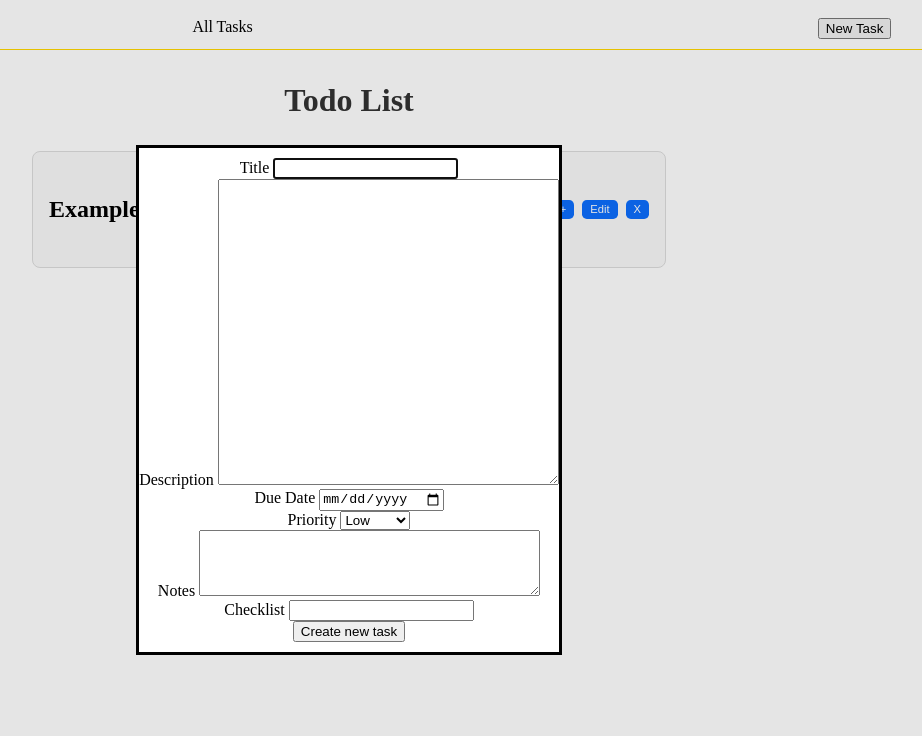
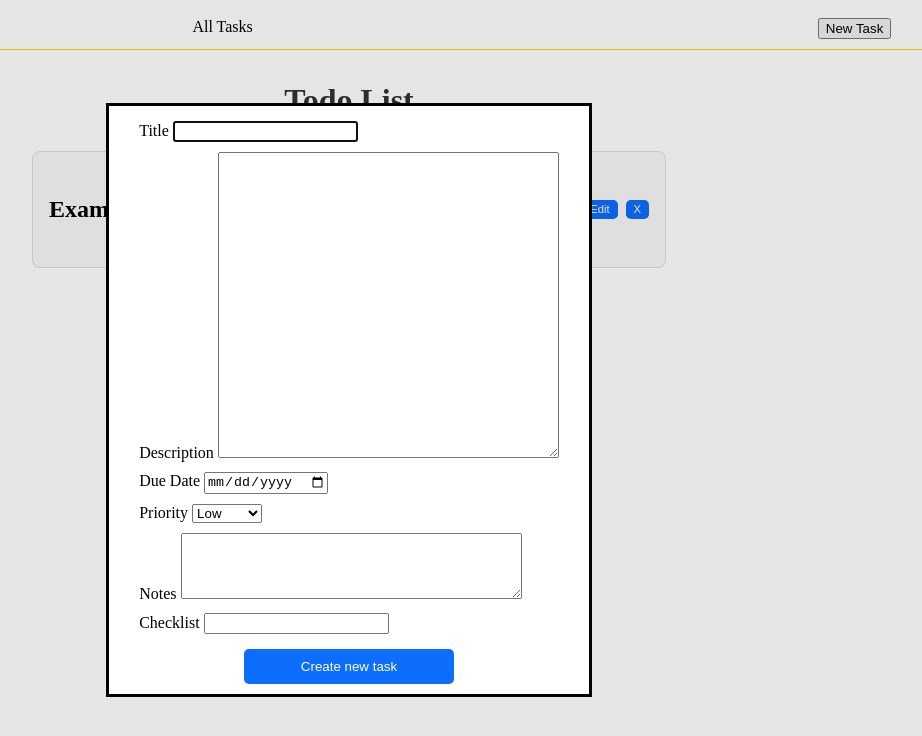
Before and after one commit to AleixMJ/TOP---Project-Todo-List, a website built with webpack: page src/index.html in a window 1280 px wide. Both pictures are taken after a click on the button "New Task". Shown: the whole page, without its empty margins (291-1213 px from the left). Built offline with nearby package versions, Linux system fonts and the light colour scheme.

Commit message:
fixed the modal for not showing the css properties

```diff
--- a/src/styles.css
+++ b/src/styles.css
@@ -13,19 +13,19 @@ nav {
   padding: 10px 0;
 }
 
-#newTask {
+#newTask-form {
   display: flex;
   flex-direction: column;
   margin-left: 30px;
   margin-right: 30px;
 }
 
-#newTask div {
+#newTask-form div {
   padding: 5px 0;
   text-align: left;
 }
 
-#newTask button {
+#newTask-form button {
 align-self: center;
 width: 50%;
 padding: 10px;
```
